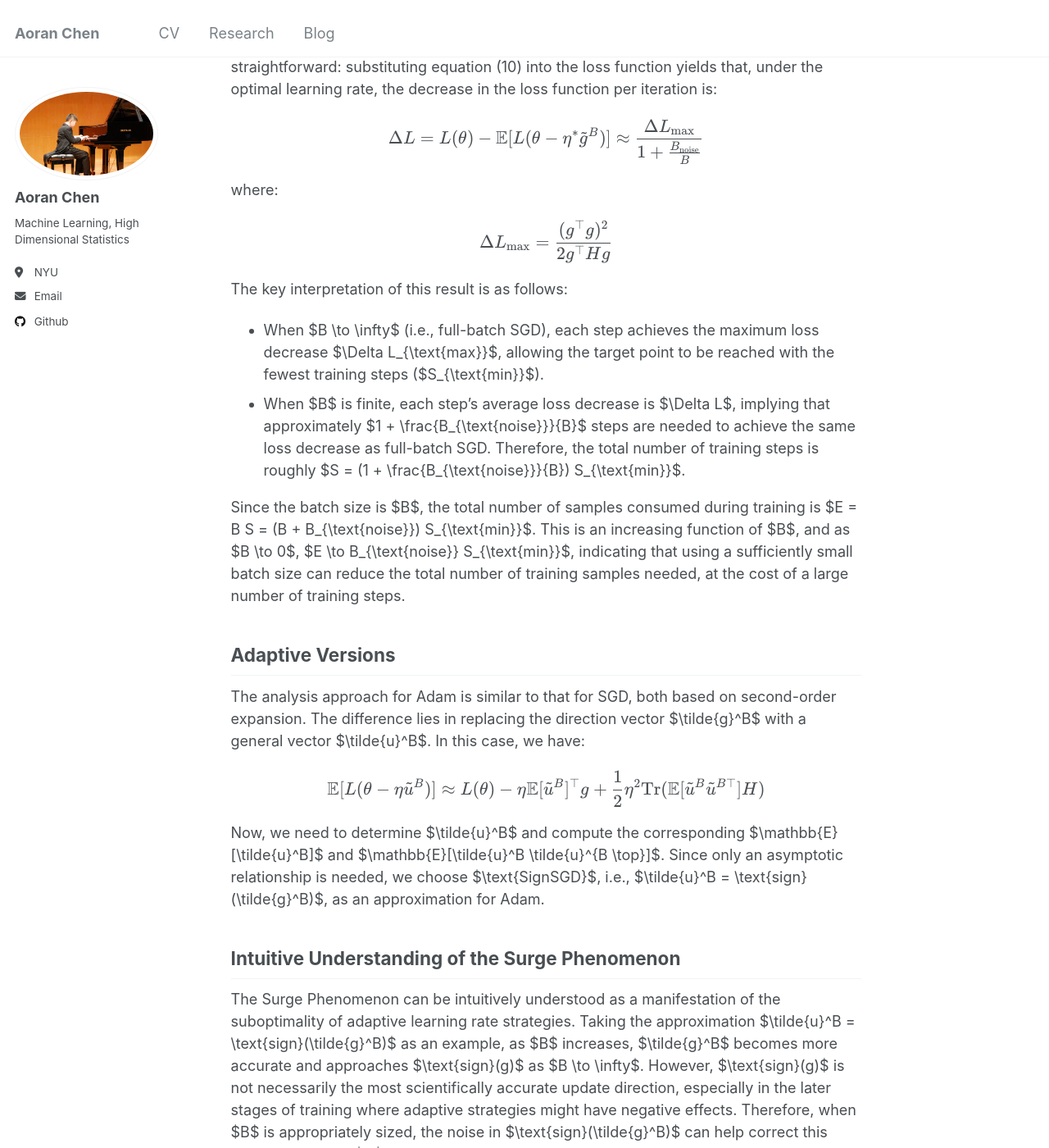
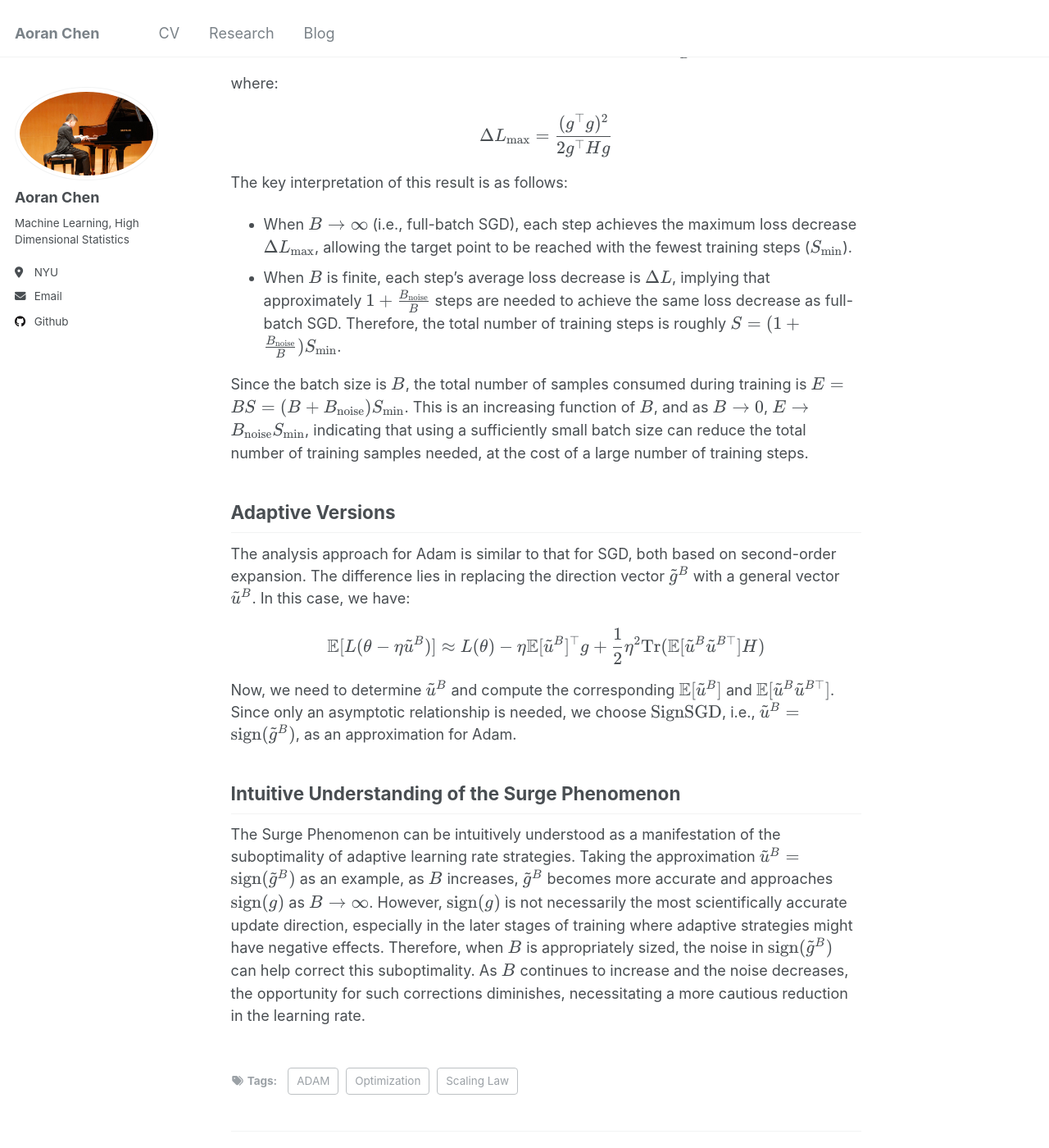
Before and after one commit to samohtaerg/samohtaerg.github.io, a Jekyll site: the page built from _posts/2024-06-14-Scaling-Law-in-ADAM-Batch-Size-vs-Learning-Rate.md, in a window 1280 px wide and 1400 px high, scrolled down 4614 px. Shown: the whole window at 82% size. Built offline with Jekyll 4.4.1, drawn with Linux system fonts in a browser that asks for light colours; nearby versions of some CDN libraries; some of the changed text lies outside the part shown.

Commit message:
Update 2024-06-14-Scaling-Law-in-ADAM-Batch-Size-vs-Learning-Rate.md

```diff
--- a/_posts/2024-06-14-Scaling-Law-in-ADAM-Batch-Size-vs-Learning-Rate.md
+++ b/_posts/2024-06-14-Scaling-Law-in-ADAM-Batch-Size-vs-Learning-Rate.md
@@ -14,13 +14,13 @@ Intuitively, when the batch size increases, the gradient of each batch becomes m
 
 ## Square Root Scaling
 
-The earliest answer to this question might be square root scaling. Specifically, if the batch size is increased by a factor of $n$, then the learning rate should be increased by $\sqrt{n}$. This concept originates from the 2014 paper "One Weird Trick for Parallelizing Convolutional Neural Networks." The derivation principle is to keep the variance of the SGD increments unchanged. Specifically, let the gradient of a randomly sampled single example be denoted as $\tilde{g}$, with its mean and covariance represented as $g$ and $\Sigma$, respectively. Here, $g$ is the gradient of all samples. When the sample size increases to $B$, we have:
+The earliest answer to this question might be square root scaling. Specifically, if the batch size is increased by a factor of $$n$$, then the learning rate should be increased by $$\sqrt{n}$$. This concept originates from the 2014 paper "One Weird Trick for Parallelizing Convolutional Neural Networks." The derivation principle is to keep the variance of the SGD increments unchanged. Specifically, let the gradient of a randomly sampled single example be denoted as $$\tilde{g}$$, with its mean and covariance represented as $$g$$ and $$\Sigma$$, respectively. Here, $$g$$ is the gradient of all samples. When the sample size increases to $$B$$, we have:
 
 $$\tilde{g}_B := \frac{1}{B} \sum_{i=1}^B \tilde{g}^{(i)}$$
 
 $$\quad \mathbb{E}[\tilde{g}_B] = g$$, $$\quad \mathbb{E}\left[\left(\tilde{g}_B - g\right)\left(\tilde{g}_B - g\right)^\top\right] = \frac{\Sigma}{B}.$$
 
-This means that increasing the sample size does not change the mean but reduces the covariance to $\frac{\Sigma}{B}$. For the SGD optimizer, the increment is $-\eta \tilde{g}_B$, whose covariance is proportional to $$\frac{\eta^2}{B}$$. Since a moderate amount of noise is necessary for the optimization process, when the batch size $B$ changes, we adjust the learning rate $\eta$ to keep the noise intensity (i.e., the covariance matrix) constant. This leads to:
+This means that increasing the sample size does not change the mean but reduces the covariance to $\frac{\Sigma}{B}$. For the SGD optimizer, the increment is $$-\eta \tilde{g}_B$$, whose covariance is proportional to $$\frac{\eta^2}{B}$$. Since a moderate amount of noise is necessary for the optimization process, when the batch size $$B$$ changes, we adjust the learning rate $$\eta$$ to keep the noise intensity (i.e., the covariance matrix) constant. This leads to:
 
 $$\eta^2 B = \text{constant} \quad \Rightarrow \quad \eta \propto \sqrt{B}$$
 
@@ -28,23 +28,23 @@ This establishes the square root scaling law between the learning rate and batch
 
 ## Linear Scaling
 
-Interestingly, linear scaling—where $\eta \propto B$—often performs better in practice. Even the authors of the earliest paper proposing square root scaling, "One Weird Trick for Parallelizing Convolutional Neural Networks," acknowledged this and stated they could not provide a reasonable explanation.
+Interestingly, linear scaling—where $$\eta \propto B$$—often performs better in practice. Even the authors of the earliest paper proposing square root scaling, "One Weird Trick for Parallelizing Convolutional Neural Networks," acknowledged this and stated they could not provide a reasonable explanation.
 
-To some extent, linear scaling aligns more closely with our intuitive understanding. For example, in "Accurate, Large Minibatch SGD: Training ImageNet in 1 Hour," assuming that the gradient direction changes little over $n$ consecutive batches, linear scaling becomes almost evidently valid. However, this assumption is clearly too strong. Relaxing it requires linking SGD with SDEs (Stochastic Differential Equations), as done in "Stochastic Modified Equations and Dynamics of Stochastic Gradient Algorithms I: Mathematical Foundations." The first paper to point out the scaling relationship between learning rate and batch size was "On the Generalization Benefit of Noise in Stochastic Gradient Descent."
+To some extent, linear scaling aligns more closely with our intuitive understanding. For example, in "Accurate, Large Minibatch SGD: Training ImageNet in 1 Hour," assuming that the gradient direction changes little over $$n$$ consecutive batches, linear scaling becomes almost evidently valid. However, this assumption is clearly too strong. Relaxing it requires linking SGD with SDEs (Stochastic Differential Equations), as done in "Stochastic Modified Equations and Dynamics of Stochastic Gradient Algorithms I: Mathematical Foundations." The first paper to point out the scaling relationship between learning rate and batch size was "On the Generalization Benefit of Noise in Stochastic Gradient Descent."
 
-In hindsight, establishing this connection is not difficult to understand. Let the model parameters be $\theta$. The SGD update rule can be rewritten as:
+In hindsight, establishing this connection is not difficult to understand. Let the model parameters be $$\theta$$. The SGD update rule can be rewritten as:
 
 $$\theta_{t+1} = \theta_t - \eta \tilde{g}_t^B = \theta_t - \eta g_t - \eta (\tilde{g}_t^B - g_t)$$
 
-Here, $\tilde{g}_t^B - g_t$ represents the gradient noise. So far, we have made no assumptions about the distribution of this noise, only that its mean is 0 and its covariance is $\frac{\Sigma_t}{B}$. Next, we assume that this noise follows a normal distribution $\mathcal{N}(0, \frac{\Sigma_t}{B})$, allowing us to further rewrite the iteration as:
+Here, $$\tilde{g}_t^B - g_t$$ represents the gradient noise. So far, we have made no assumptions about the distribution of this noise, only that its mean is 0 and its covariance is $$\frac{\Sigma_t}{B}$$. Next, we assume that this noise follows a normal distribution $$\mathcal{N}(0, \frac{\Sigma_t}{B})$$, allowing us to further rewrite the iteration as:
 
 $$\theta_{t+1} = \theta_t - \eta g_t - \eta \Sigma_t^{1/2} B^{-1/2} z, \quad z \sim \mathcal{N}(0, I)$$
 
-This implies that the SGD iteration $\theta_{t+1} = \theta_t - \eta \tilde{g}_t^B$ is approximately solving the SDE:
+This implies that the SGD iteration $$\theta_{t+1} = \theta_t - \eta \tilde{g}_t^B$$ is approximately solving the SDE:
 
 $$d\theta = -g_t dt - \eta \Sigma_t^{1/2} B^{-1/2} dw$$
 
-Therefore, to ensure that the runtime results remain consistent when $B$ changes, the form of the above SDE should remain unchanged. This leads to linear scaling $\eta \propto B$. The critical step in this process is that the noise term's step size is the square root of the non-noise term, allowing us to separate out a factor of $\sqrt{\eta}$.
+Therefore, to ensure that the runtime results remain consistent when $$B$$ changes, the form of the above SDE should remain unchanged. This leads to linear scaling $$\eta \propto B$$. The critical step in this process is that the noise term's step size is the square root of the non-noise term, allowing us to separate out a factor of $$\sqrt{\eta}$$.
 
 ## Facing the Loss Function
 
@@ -54,7 +54,7 @@ It is certain that whether it's square root scaling or linear scaling, these met
 
 A classic work from OpenAI on this perspective is "An Empirical Model of Large-Batch Training," which analyzes the optimal learning rate for SGD using a second-order approximation of the loss function. It concludes that "the learning rate increases monotonically with batch size but has an upper bound." A similar approach appears earlier in "Dissecting Adam: The Sign, Magnitude, and Variance of Stochastic Gradients," though that paper was not intended to analyze the role of batch size.
 
-The key idea in the entire derivation process is to treat the learning rate as an optimization parameter. Let the loss function be $L(\theta)$, and the current batch's gradient be $\tilde{g}^B$. Then, after an SGD step, the loss function becomes $L(\theta - \eta \tilde{g}^B)$. We treat the optimization of the optimal learning rate as the following problem:
+The key idea in the entire derivation process is to treat the learning rate as an optimization parameter. Let the loss function be $$L(\theta)$$, and the current batch's gradient be $$\tilde{g}^B$$. Then, after an SGD step, the loss function becomes $$L(\theta - \eta \tilde{g}^B)$$. We treat the optimization of the optimal learning rate as the following problem:
 
 $$\eta^* = \arg\min_\eta \mathbb{E}[L(\theta - \eta \tilde{g}^B)]$$
 
@@ -63,7 +63,7 @@ This objective is intuitive: choose the learning rate that maximizes training ef
 $$\mathbb{E}[\tilde{g}^B{}^\top H \tilde{g}^B] = \mathbb{E}[\text{Tr}(\tilde{g}^B{}^\top H \tilde{g}^B)] = \mathbb{E}[\text{Tr}(\tilde{g}^B \tilde{g}^B{}^\top H)] = \text{Tr}\left(\mathbb{E}[\tilde{g}^B \tilde{g}^B{}^\top] H\right) = \text{Tr}\left(\left(gg^\top + \frac{\Sigma}{B}\right) H\right).$$
 
 
-Here, $H$ is the Hessian matrix, and $\frac{\partial L(\theta)}{\partial \theta}$ is the gradient of the loss function. Ideally, the gradient is based on all samples, which is why its mean is $g$. Taking the expectation, we get:
+Here, $$H$$ is the Hessian matrix, and $$\frac{\partial L(\theta)}{\partial \theta}$$ is the gradient of the loss function. Ideally, the gradient is based on all samples, which is why its mean is $$g$$. Taking the expectation, we get:
 
 $$
 \mathbb{E}[L(\theta - \eta \tilde{g}^B)] \approx \mathbb{E}\left[L(\theta) - \eta \tilde{g}^B{}^\top g + \frac{1}{2} \eta^2 \tilde{g}^B{}^\top H \tilde{g}^B\right] = L(\theta) - \eta g^\top g + \frac{1}{2} \eta^2 \mathbb{E}[\tilde{g}^B{}^\top H \tilde{g}^B].
@@ -75,13 +75,13 @@ $$
 \mathbb{E}[\tilde{g}^B{}^\top H \tilde{g}^B] = \mathbb{E}[\text{Tr}(\tilde{g}^B{}^\top H \tilde{g}^B)] = \mathbb{E}[\text{Tr}(\tilde{g}^B \tilde{g}^B{}^\top H)] = \text{Tr}\left(\mathbb{E}[\tilde{g}^B \tilde{g}^B{}^\top] H\right) = \text{Tr}\left(\left(gg^\top + \frac{\Sigma}{B}\right) H\right).
 $$
 
-This transformation mainly uses the property $\text{Tr}(AB) = \text{Tr}(BA)$. Assuming that $H$ is positive definite, the problem becomes a quadratic function, and the optimal solution is easily obtained:
+This transformation mainly uses the property $$\text{Tr}(AB) = \text{Tr}(BA)$$. Assuming that $$H$$ is positive definite, the problem becomes a quadratic function, and the optimal solution is easily obtained:
 
 $$
 \eta^* \approx \frac{g^\top g}{g^\top H g + \frac{\text{Tr}(\Sigma H)}{B}} = \eta_{\text{max}} \frac{1}{1 + \frac{B_{\text{noise}}}{B}}
 $$
 
-This yields the result that "the learning rate increases monotonically with $B$ but has an upper bound," where:
+This yields the result that "the learning rate increases monotonically with $$B$$ but has an upper bound," where:
 
 $$
 \eta_{\text{max}} = \frac{g^\top g}{g^\top H g}, \quad B_{\text{noise}} = \frac{\text{Tr}(\Sigma H)}{g^\top H g}
@@ -89,21 +89,21 @@ $$
 
 ## Practical Analysis
 
-In practice, the most critical issue is how to estimate $\eta_{\text{max}}$ and $B_{\text{noise}}$, especially since $B_{\text{noise}}$ directly relates to the learning rate scaling law and the saturation of training efficiency. Direct computation involves the Hessian matrix $H$, whose computational cost scales with the square of the number of parameters. With models having hundreds of millions of parameters considered small today, computing the Hessian matrix is clearly impractical, necessitating more efficient computation methods.
+In practice, the most critical issue is how to estimate $$\eta_{\text{max}}$$ and $$B_{\text{noise}}$$, especially since $$B_{\text{noise}}$$ directly relates to the learning rate scaling law and the saturation of training efficiency. Direct computation involves the Hessian matrix $$H$$, whose computational cost scales with the square of the number of parameters. With models having hundreds of millions of parameters considered small today, computing the Hessian matrix is clearly impractical, necessitating more efficient computation methods.
 
-First, consider $B_{\text{noise}}$, defined as:
+First, consider $$B_{\text{noise}}$$, defined as:
 
 $$
 B_{\text{noise}} = \frac{\text{Tr}(\Sigma H)}{g^\top H g}
 $$
 
-The presence of $H$ in both the numerator and denominator suggests an urge to "cancel them out." Indeed, a simplified approach is to assume $H$ is approximately a multiple of the identity matrix, yielding:
+The presence of $$H$$ in both the numerator and denominator suggests an urge to "cancel them out." Indeed, a simplified approach is to assume $$H$$ is approximately a multiple of the identity matrix, yielding:
 
 $$
 B_{\text{noise}} \approx \frac{\text{Tr}(\Sigma)}{g^\top g} \coloneqq B_{\text{simple}}
 $$
 
-$B_{\text{simple}}$ is more computationally feasible and is often a good approximation of $B_{\text{noise}}$ in experiments. Therefore, we choose to estimate $B_{\text{simple}}$ instead of $B_{\text{noise}}$. Note that $\text{Tr}(\Sigma)$ only requires computing the diagonal elements, so there's no need to compute the full covariance matrix—just compute the variance of each gradient component and sum them. In data-parallel scenarios, the gradient variance can be directly estimated using gradients computed on each device.
+$$B_{\text{simple}}$$ is more computationally feasible and is often a good approximation of $$B_{\text{noise}}$$ in experiments. Therefore, we choose to estimate $$B_{\text{simple}}$$ instead of $$B_{\text{noise}}$$. Note that $$\text{Tr}(\Sigma)$$ only requires computing the diagonal elements, so there's no need to compute the full covariance matrix—just compute the variance of each gradient component and sum them. In data-parallel scenarios, the gradient variance can be directly estimated using gradients computed on each device.
 
 ## Data Efficiency
 
@@ -121,21 +121,21 @@ $$
 
 The key interpretation of this result is as follows:
 
-- When $B \to \infty$ (i.e., full-batch SGD), each step achieves the maximum loss decrease $\Delta L_{\text{max}}$, allowing the target point to be reached with the fewest training steps ($S_{\text{min}}$).
-- When $B$ is finite, each step's average loss decrease is $\Delta L$, implying that approximately $1 + \frac{B_{\text{noise}}}{B}$ steps are needed to achieve the same loss decrease as full-batch SGD. Therefore, the total number of training steps is roughly $S = (1 + \frac{B_{\text{noise}}}{B}) S_{\text{min}}$.
+- When $$B \to \infty$$ (i.e., full-batch SGD), each step achieves the maximum loss decrease $$\Delta L_{\text{max}}$$, allowing the target point to be reached with the fewest training steps ($$S_{\text{min}}$$).
+- When $$B$$ is finite, each step's average loss decrease is $$\Delta L$$, implying that approximately $$1 + \frac{B_{\text{noise}}}{B}$$ steps are needed to achieve the same loss decrease as full-batch SGD. Therefore, the total number of training steps is roughly $$S = (1 + \frac{B_{\text{noise}}}{B}) S_{\text{min}}$$.
 
-Since the batch size is $B$, the total number of samples consumed during training is $E = B S = (B + B_{\text{noise}}) S_{\text{min}}$. This is an increasing function of $B$, and as $B \to 0$, $E \to B_{\text{noise}} S_{\text{min}}$, indicating that using a sufficiently small batch size can reduce the total number of training samples needed, at the cost of a large number of training steps.
+Since the batch size is $$B$$, the total number of samples consumed during training is $$E = B S = (B + B_{\text{noise}}) S_{\text{min}}$$. This is an increasing function of $$B$$, and as $$B \to 0$$, $$E \to B_{\text{noise}} S_{\text{min}}$$, indicating that using a sufficiently small batch size can reduce the total number of training samples needed, at the cost of a large number of training steps.
 
 ## Adaptive Versions
 
-The analysis approach for Adam is similar to that for SGD, both based on second-order expansion. The difference lies in replacing the direction vector $\tilde{g}^B$ with a general vector $\tilde{u}^B$. In this case, we have:
+The analysis approach for Adam is similar to that for SGD, both based on second-order expansion. The difference lies in replacing the direction vector $$\tilde{g}^B$$ with a general vector $$\tilde{u}^B$$. In this case, we have:
 
 $$
 \mathbb{E}[L(\theta - \eta \tilde{u}^B)] \approx L(\theta) - \eta \mathbb{E}[\tilde{u}^B]^\top g + \frac{1}{2} \eta^2 \text{Tr}(\mathbb{E}[\tilde{u}^B \tilde{u}^{B \top} ] H)
 $$
 
-Now, we need to determine $\tilde{u}^B$ and compute the corresponding $\mathbb{E}[\tilde{u}^B]$ and $\mathbb{E}[\tilde{u}^B \tilde{u}^{B \top}]$. Since only an asymptotic relationship is needed, we choose $\text{SignSGD}$, i.e., $\tilde{u}^B = \text{sign}(\tilde{g}^B)$, as an approximation for Adam.
+Now, we need to determine $$\tilde{u}^B$$ and compute the corresponding $$\mathbb{E}[\tilde{u}^B]$$ and $$\mathbb{E}[\tilde{u}^B \tilde{u}^{B \top}]$$. Since only an asymptotic relationship is needed, we choose $$\text{SignSGD}$$, i.e., $$\tilde{u}^B = \text{sign}(\tilde{g}^B)$$, as an approximation for Adam.
 
 ## Intuitive Understanding of the Surge Phenomenon
 
-The Surge Phenomenon can be intuitively understood as a manifestation of the suboptimality of adaptive learning rate strategies. Taking the approximation $\tilde{u}^B = \text{sign}(\tilde{g}^B)$ as an example, as $B$ increases, $\tilde{g}^B$ becomes more accurate and approaches $\text{sign}(g)$ as $B \to \infty$. However, $\text{sign}(g)$ is not necessarily the most scientifically accurate update direction, especially in the later stages of training where adaptive strategies might have negative effects. Therefore, when $B$ is appropriately sized, the noise in $\text{sign}(\tilde{g}^B)$ can help correct this suboptimality. As $B$ continues to increase and the noise decreases, the opportunity for such corrections diminishes, necessitating a more cautious reduction in the learning rate.
+The Surge Phenomenon can be intuitively understood as a manifestation of the suboptimality of adaptive learning rate strategies. Taking the approximation $$\tilde{u}^B = \text{sign}(\tilde{g}^B)$$ as an example, as $$B$$ increases, $$\tilde{g}^B$$ becomes more accurate and approaches $$\text{sign}(g)$$ as $$B \to \infty$$. However, $$\text{sign}(g)$$ is not necessarily the most scientifically accurate update direction, especially in the later stages of training where adaptive strategies might have negative effects. Therefore, when $$B$$ is appropriately sized, the noise in $$\text{sign}(\tilde{g}^B)$$ can help correct this suboptimality. As $$B$$ continues to increase and the noise decreases, the opportunity for such corrections diminishes, necessitating a more cautious reduction in the learning rate.
```
